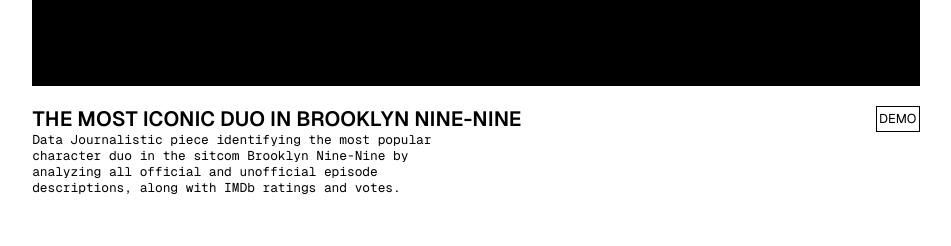
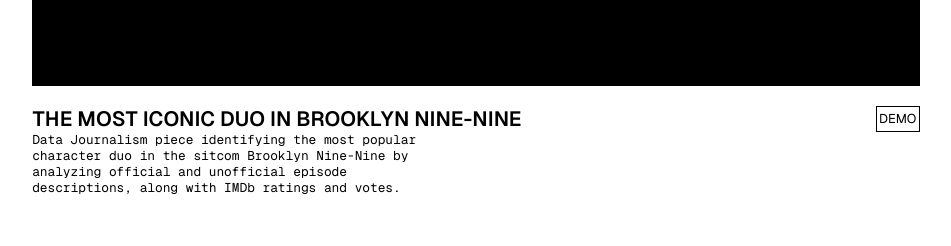
Before and after one commit to soumyakarwa/new-portfolio, a React (Create React App) app: page / in a window 1280 px wide. Shown: the part 1340-1586 px from the top of the page, without its empty margins (164-1115 px from the left). Built offline with nearby package versions, Linux system fonts and the light colour scheme.

Commit message:
changed description

```diff
--- a/src/components/Work/Work.jsx
+++ b/src/components/Work/Work.jsx
@@ -33,7 +33,7 @@
     id: 1,
     wip: true,
     title: "THE MOST ICONIC DUO IN BROOKLYN NINE-NINE",
-    subtitle: `Data Journalistic piece identifying the most popular character duo in the sitcom Brooklyn Nine-Nine by analyzing all official and unofficial episode descriptions, along with IMDb ratings and votes.`,
+    subtitle: `Data Journalism piece identifying the most popular character duo in the sitcom Brooklyn Nine-Nine by analyzing official and unofficial episode descriptions, along with IMDb ratings and votes.`,
     tags: ["Data Viz"],
     link: "",
     role: `Designer, Developer, Data Analyst`,
```
